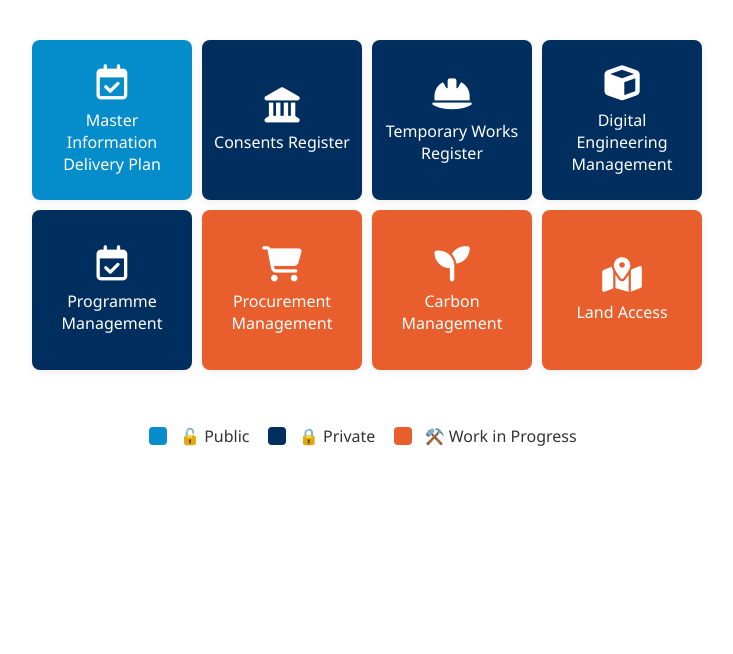
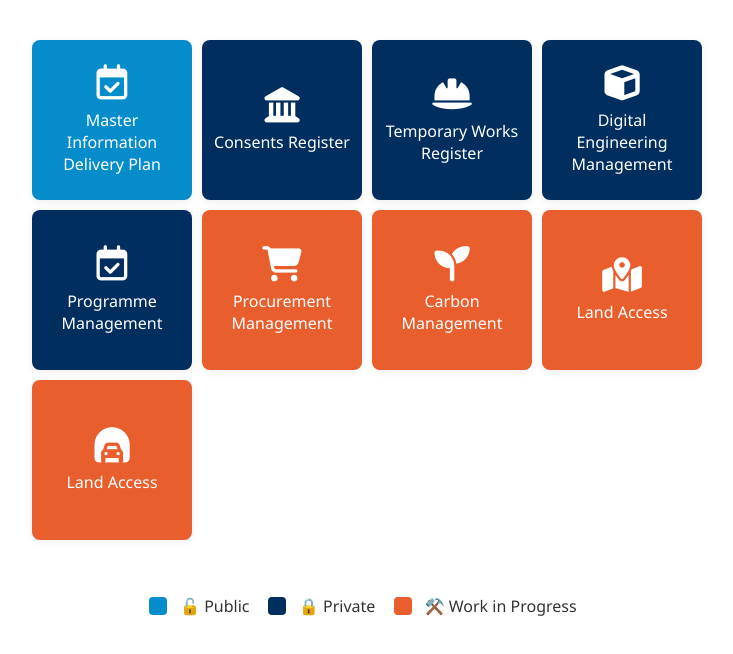
Before and after one commit to LTC-Tunnels-Approaches/LTC-Tunnels-Approaches.github.io, a plain HTML site: page index.html in a window 1280 px wide. Shown: the whole page, without its empty margins (273-1006 px from the left). Drawn offline with Linux system fonts and the light colour scheme.

```diff
--- a/index.html
+++ b/index.html
@@ -59,6 +59,12 @@
                     <span>Land Access</span>
                 </a>
             </div>
+            <div class="tile orange" data-order="9">
+                <a href="https://app.morta.io/hub/2e7210e0-76c0-4809-8bb9-089c2c184d08/document/9e4e04d7-1328-4a83-9b32-0a954a4ee9f2" target="_blank">
+                    <i class="fa-solid fa-car-tunnel"></i>
+                    <span>Land Access</span>
+                </a>
+            </div>
         </div>
         <div class="legend">
             <span class="legend-item light-blue"></span> 🔓 Public&nbsp;&nbsp;
```
